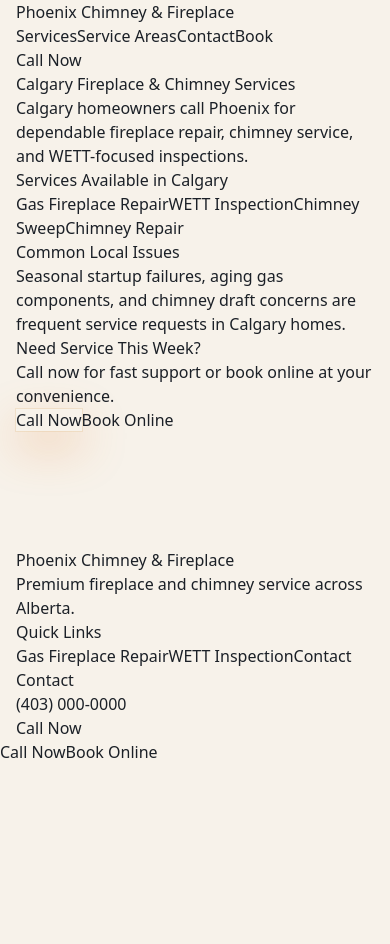
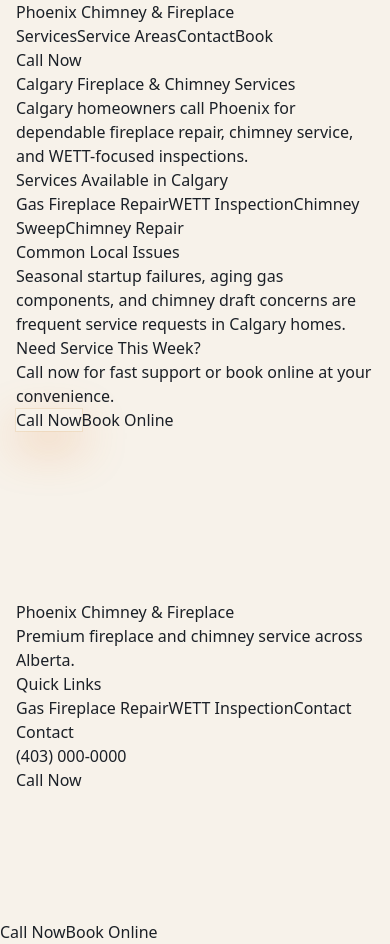
Before and after one commit to ezrihen0/Phoenix-Website, a Next.js app: page /calgary in a window 390 px wide. Before the commit the page ends 844 px from the top, so only its background shows below. Built offline with nearby package versions, Linux system fonts and the light colour scheme.

Commit message:
fix: improve mobile CTA spacing

```diff
--- a/app/calgary/page.tsx
+++ b/app/calgary/page.tsx
@@ -20,7 +20,7 @@
         <h2 className="mt-8 text-2xl font-semibold">Common Local Issues</h2>
         <p className="mt-3 text-[var(--text-secondary)]">Seasonal startup failures, aging gas components, and chimney draft concerns are frequent service requests in Calgary homes.</p>
       </section>
-      <FinalCTA className="mt-12 md:mt-16" />
+      <FinalCTA className="mt-16 mb-16 md:mt-16 md:mb-10" />
     </>
   );
 }
--- a/app/edmonton/page.tsx
+++ b/app/edmonton/page.tsx
@@ -20,7 +20,7 @@
         <h2 className="mt-8 text-2xl font-semibold">Common Local Issues</h2>
         <p className="mt-3 text-[var(--text-secondary)]">Edmonton homeowners often call for pilot-light reliability issues, draft performance checks, and seasonal chimney maintenance support.</p>
       </section>
-      <FinalCTA className="mt-12 md:mt-16" />
+      <FinalCTA className="mt-16 mb-16 md:mt-16 md:mb-10" />
     </>
   );
 }
--- a/app/globals.css
+++ b/app/globals.css
@@ -31,7 +31,7 @@
   --button-secondary-text: #f9efe1;
   --card-bg: var(--surface-card);
   --card-border: rgba(34, 39, 47, 0.09);
-  --mobile-sticky-cta-height: 84px;
+  --mobile-sticky-cta-height: 72px;
 }
 * { box-sizing: border-box; }
 html, body { padding: 0; margin: 0; }
@@ -41,11 +41,19 @@
 .premium-glow { box-shadow: 0 0 0 1px rgba(214,171,103,.2), 0 16px 45px var(--accent-glow); }
 
 main {
-  padding-bottom: calc(var(--mobile-sticky-cta-height) + 32px);
+  padding-bottom: calc(var(--mobile-sticky-cta-height) + 96px);
+}
+
+footer {
+  padding-bottom: calc(var(--mobile-sticky-cta-height) + 56px) !important;
 }
 
 @media (min-width: 768px) {
   main {
     padding-bottom: 0;
   }
+
+  footer {
+    padding-bottom: 3rem !important;
+  }
 }
--- a/app/red-deer/page.tsx
+++ b/app/red-deer/page.tsx
@@ -20,7 +20,7 @@
         <h2 className="mt-8 text-2xl font-semibold">Common Local Issues</h2>
         <p className="mt-3 text-[var(--text-secondary)]">In Red Deer, we commonly see maintenance gaps, reduced draft performance, and inspection requests tied to property planning.</p>
       </section>
-      <FinalCTA className="mt-12 md:mt-16" />
+      <FinalCTA className="mt-16 mb-16 md:mt-16 md:mb-10" />
     </>
   );
 }
--- a/app/services/chimney-repair/page.tsx
+++ b/app/services/chimney-repair/page.tsx
@@ -25,7 +25,7 @@
       </section>
       <RelatedServices currentSlug={s.slug} />
       <ServiceFAQ items={s.faq} />
-      <FinalCTA />
+      <FinalCTA className="mt-14 mb-16 md:mt-10 md:mb-10" />
     </>
   );
 }
--- a/app/services/chimney-sweep/page.tsx
+++ b/app/services/chimney-sweep/page.tsx
@@ -25,7 +25,7 @@
       </section>
       <RelatedServices currentSlug={s.slug} />
       <ServiceFAQ items={s.faq} />
-      <FinalCTA />
+      <FinalCTA className="mt-14 mb-16 md:mt-10 md:mb-10" />
     </>
   );
 }
--- a/app/services/gas-fireplace-repair/page.tsx
+++ b/app/services/gas-fireplace-repair/page.tsx
@@ -25,7 +25,7 @@
       </section>
       <RelatedServices currentSlug={s.slug} />
       <ServiceFAQ items={s.faq} />
-      <FinalCTA />
+      <FinalCTA className="mt-14 mb-16 md:mt-10 md:mb-10" />
     </>
   );
 }
--- a/app/services/wett-inspection/page.tsx
+++ b/app/services/wett-inspection/page.tsx
@@ -25,7 +25,7 @@
       </section>
       <RelatedServices currentSlug={s.slug} />
       <ServiceFAQ items={s.faq} />
-      <FinalCTA />
+      <FinalCTA className="mt-14 mb-16 md:mt-10 md:mb-10" />
     </>
   );
 }
--- a/components/home/FinalCTA.tsx
+++ b/components/home/FinalCTA.tsx
@@ -2,5 +2,5 @@
 import { Button } from "@/components/ui/Button";
 import { siteConfig } from "@/lib/site";
 export function FinalCTA({ className = "" }: { className?: string }) {
-  return <Section className={`mb-10 rounded-3xl bg-[var(--surface-inverse)] text-[var(--text-inverse)] ${className}`}><h2 className="text-3xl font-semibold">Need Service This Week?</h2><p className="mt-3 max-w-2xl text-[var(--hero-subtitle)]">Call now for fast support or book online at your convenience.</p><div className="mt-6 flex flex-wrap gap-4"><Button href={siteConfig.phoneHref}>Call Now</Button><Button href={siteConfig.booking.url} variant="secondary" external>Book Online</Button></div></Section>;
+  return <Section className={`mb-14 mt-8 rounded-3xl bg-[var(--surface-inverse)] text-[var(--text-inverse)] md:mb-10 md:mt-0 ${className}`}><h2 className="text-3xl font-semibold">Need Service This Week?</h2><p className="mt-3 max-w-2xl text-[var(--hero-subtitle)]">Call now for fast support or book online at your convenience.</p><div className="mt-6 flex flex-wrap gap-4"><Button href={siteConfig.phoneHref}>Call Now</Button><Button href={siteConfig.booking.url} variant="secondary" external>Book Online</Button></div></Section>;
 }
--- a/components/layout/MobileStickyCTA.tsx
+++ b/components/layout/MobileStickyCTA.tsx
@@ -1,3 +1,3 @@
 "use client";
 import { siteConfig } from "@/lib/site";
-export function MobileStickyCTA() { return <div className="fixed bottom-0 left-0 right-0 z-40 border-t border-[var(--border-soft)] bg-[var(--surface-card)] p-3 md:hidden"><div className="mx-auto flex max-w-md gap-3"><a className="flex-1 rounded-full bg-[var(--button-primary-bg)] px-4 py-3 text-center text-sm font-medium text-[var(--button-primary-text)]" href={siteConfig.phoneHref}>Call Now</a><a className="flex-1 rounded-full border border-[var(--border-soft)] px-4 py-3 text-center text-sm font-medium" href={siteConfig.booking.url} target="_blank" rel="noopener noreferrer">Book Online</a></div></div>; }
+export function MobileStickyCTA() { return <div className="fixed bottom-0 left-0 right-0 z-40 border-t border-[var(--border-soft)] bg-[var(--surface-card)] px-3 py-2 md:hidden"><div className="mx-auto flex max-w-md gap-3"><a className="flex-1 rounded-full bg-[var(--button-primary-bg)] px-4 py-2.5 text-center text-sm font-medium text-[var(--button-primary-text)]" href={siteConfig.phoneHref}>Call Now</a><a className="flex-1 rounded-full border border-[var(--border-soft)] px-4 py-2.5 text-center text-sm font-medium" href={siteConfig.booking.url} target="_blank" rel="noopener noreferrer">Book Online</a></div></div>; }
```
